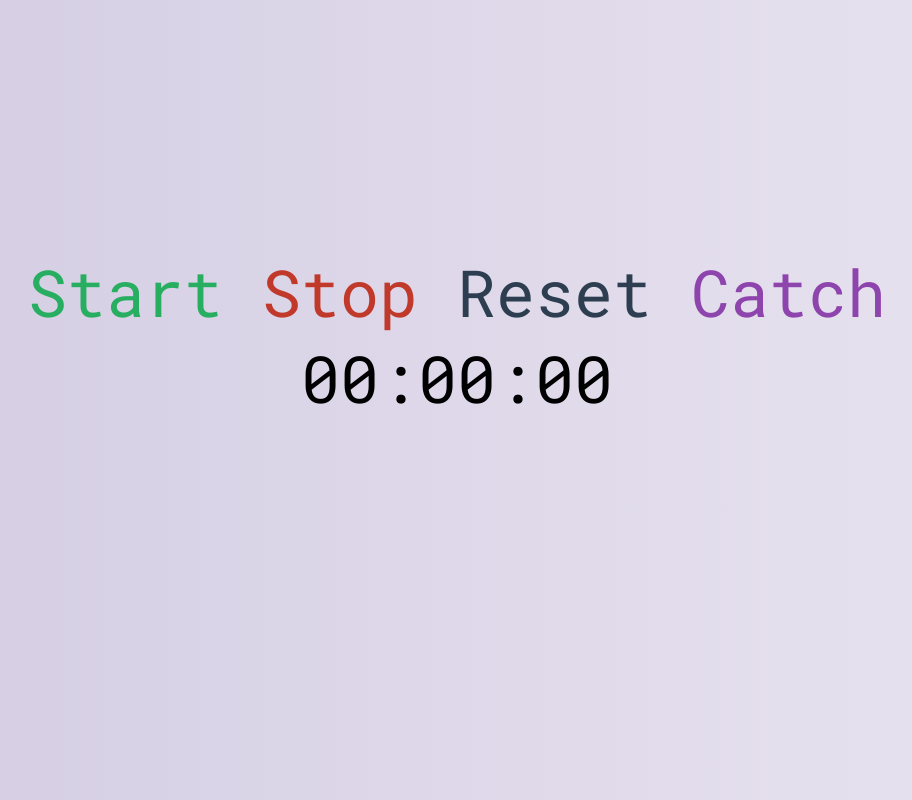
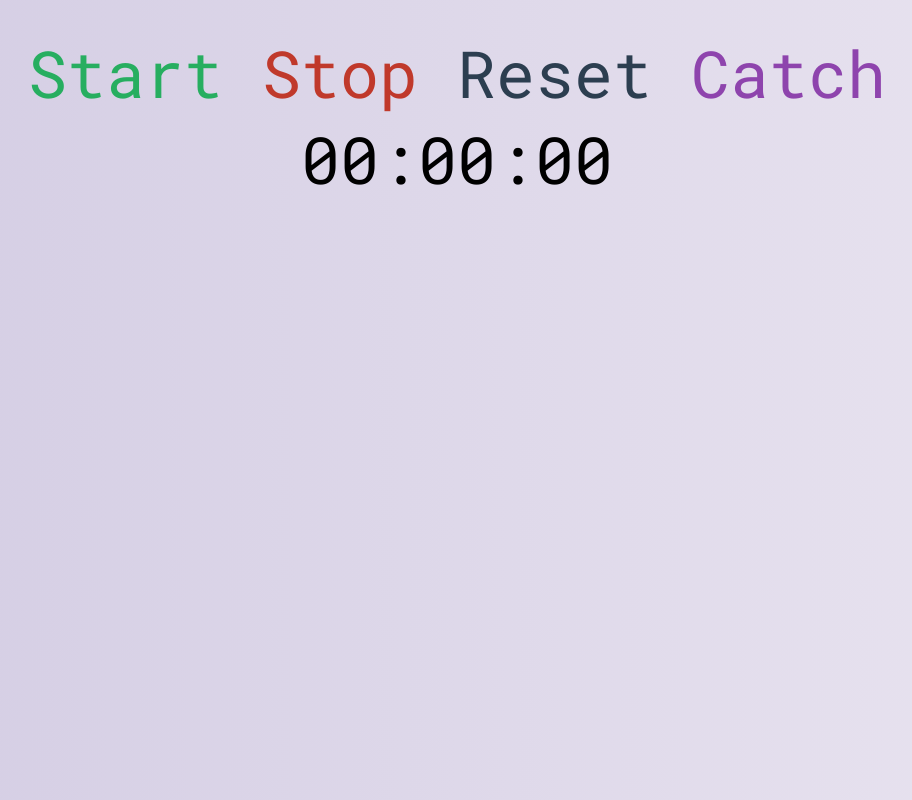
Before and after one commit to DBakalarski/stoper-es6, a website: page index.html in a window 1280 px wide. Shown: the whole page, without its empty margins (183-1095 px from the left). Drawn offline with Linux system fonts and the light colour scheme.

Commit message:
Change css

```diff
--- a/styles.css
+++ b/styles.css
@@ -1,5 +1,6 @@
 body {
 	margin: 0;
+	padding-top: 30px;
 	font-family: 'Roboto Mono', monospace;
     background: -webkit-linear-gradient(left, #d3cce3, #e9e4f0);
     background: -o-linear-gradient(left, #d3cce3, #e9e4f0);
@@ -8,7 +9,6 @@ body {
 	display: flex;
     flex-direction: column;
     align-items: center;
-    height: 100vh;
     justify-content: center;
 }
 
```
